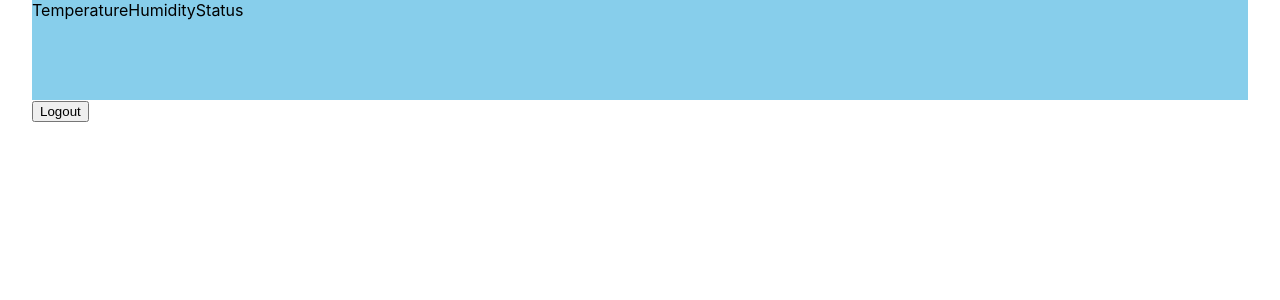
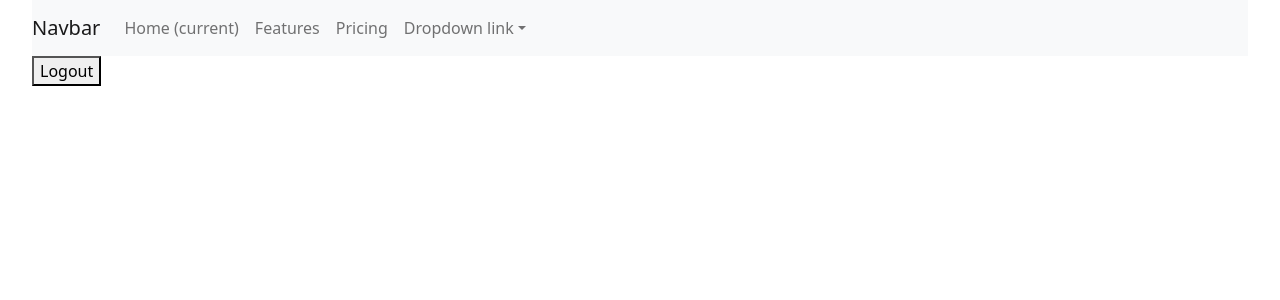
Before and after one commit to SmoothWin/python-frontend, a Next.js app: page / in a window 1280 px wide. Shown: the top 300 px of the page. Built offline with nearby package versions, Linux system fonts and the light colour scheme.

Commit message:
Added bootstrap

```diff
--- a/components/Navbar.js
+++ b/components/Navbar.js
@@ -1,9 +1,34 @@
 export default function navbar(props)
 {
     return(
-    <nav>
-        <span className="TemperatureNav">Temperature</span>
-        <span className="HumidityNav">Humidity</span>
-        <span className="StatusNav">Status</span>
-    </nav>
+        <nav className="navbar navbar-expand-lg navbar-light bg-light">
+        <a className="navbar-brand" href="#">Navbar</a>
+        <button className="navbar-toggler" type="button" data-toggle="collapse" data-target="#navbarNavDropdown" aria-controls="navbarNavDropdown" aria-expanded="false" aria-label="Toggle navigation">
+          <span className="navbar-toggler-icon"></span>
+        </button>
+        <div className="collapse navbar-collapse" id="navbarNavDropdown">
+          <ul className="navbar-nav">
+            <li className="nav-item active">
+              <a className="nav-link" href="#">Home <span className="sr-only">(current)</span></a>
+            </li>
+            <li className="nav-item">
+              <a className="nav-link" href="#">Features</a>
+            </li>
+            <li className="nav-item">
+              <a className="nav-link" href="#">Pricing</a>
+            </li>
+            <li className="nav-item dropdown">
+              <a className="nav-link dropdown-toggle" href="#" id="navbarDropdownMenuLink" data-toggle="dropdown" aria-haspopup="true" aria-expanded="false">
+                Dropdown link
+              </a>
+              <div className="dropdown-menu" aria-labelledby="navbarDropdownMenuLink">
+                <a className="dropdown-item" href="#">Action</a>
+                <a className="dropdown-item" href="#">Another action</a>
+                <a className="dropdown-item" href="#">Something else here</a>
+              </div>
+            </li>
+          </ul>
+        </div>
+      </nav>
+
     )}
--- a/package.json
+++ b/package.json
@@ -9,6 +9,7 @@
   },
   "dependencies": {
     "axios": "^0.24.0",
+    "bootstrap": "^5.1.3",
     "next": "12.0.4",
     "react": "17.0.2",
     "react-dom": "17.0.2"
--- a/pages/_app.js
+++ b/pages/_app.js
@@ -1,5 +1,7 @@
 import '../styles/globals.css'
-import '../styles/navStyle.css'
+// import '../styles/navStyle.css'
+import 'bootstrap/dist/css/bootstrap.css'
+
 function MyApp({ Component, pageProps })
 {
 
```
Also changed, not shown: 1 other file (tests, documents, lock files or other folders).
